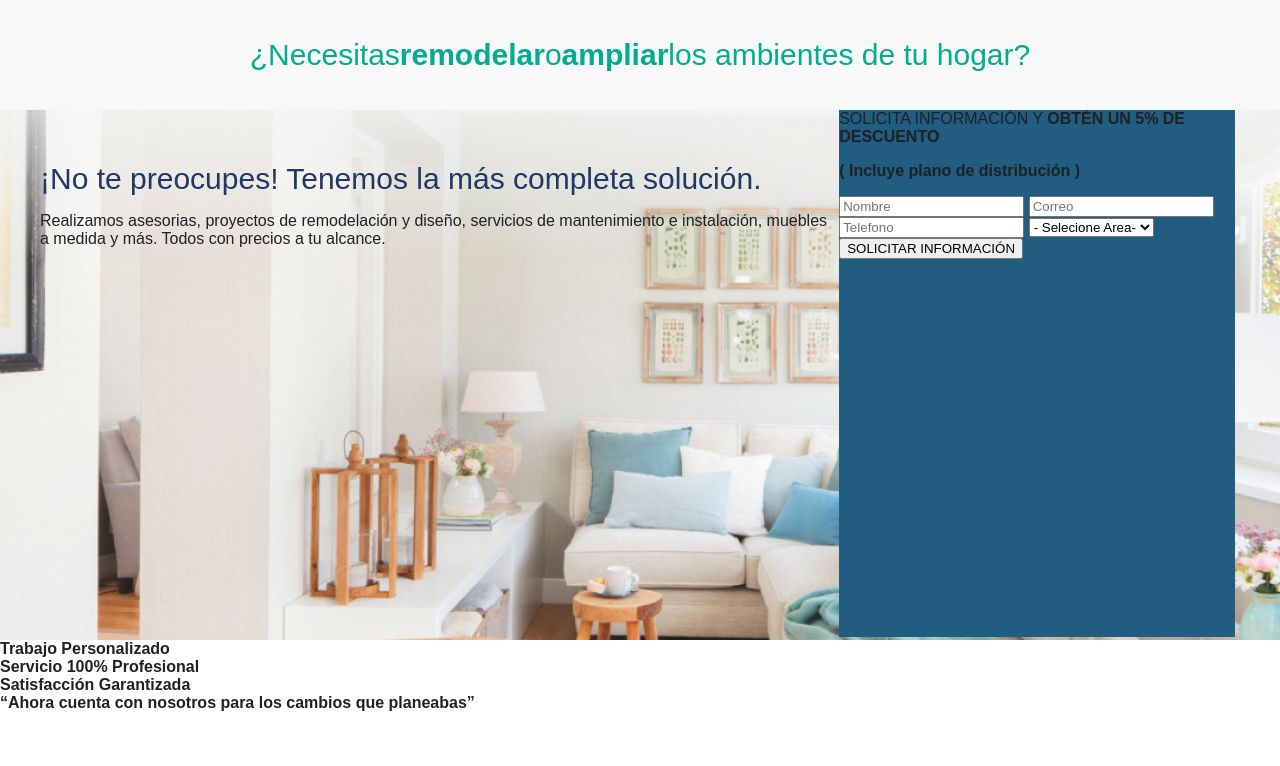
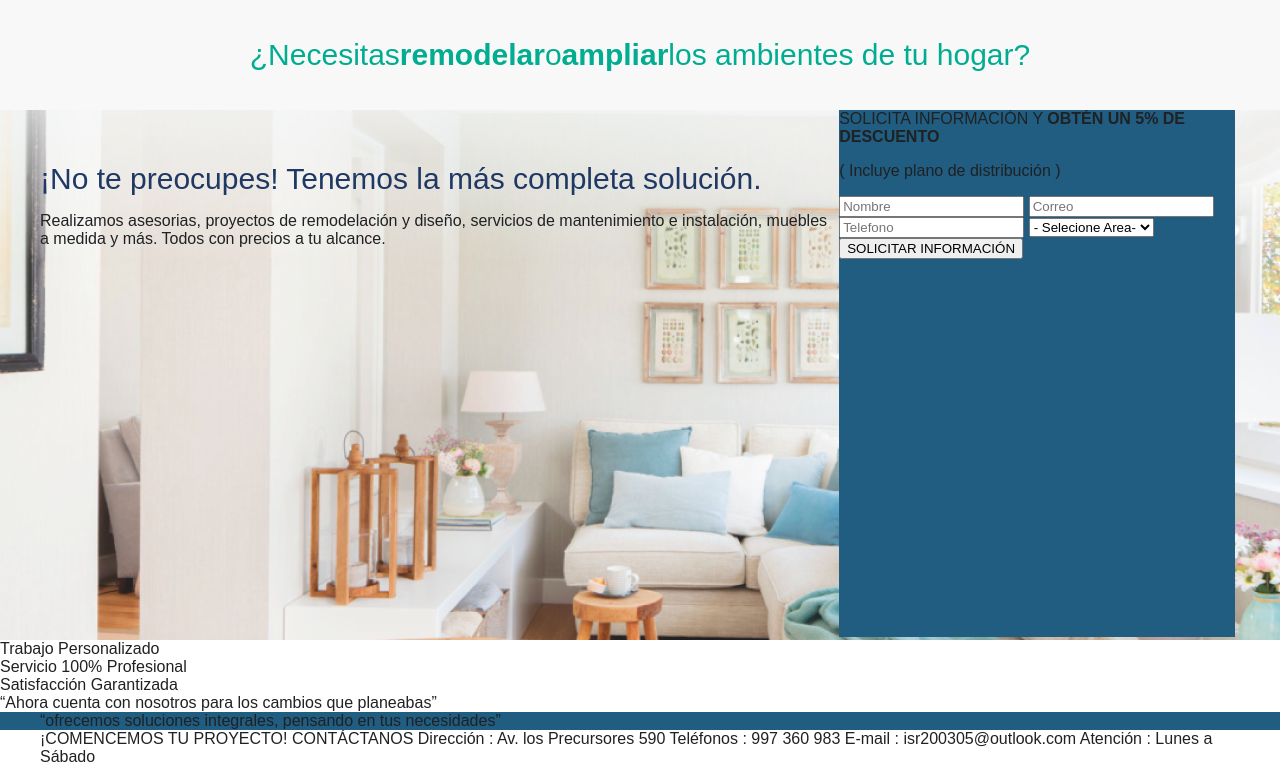
Before and after one commit to juankp3/landingpage, a PHP site: page /views/home/index.php in a window 1280 px wide. Shown: the part 88-854 px from the top of the page. Before the commit the page ends 799 px from the top, so only its background shows below. Run offline with PHP 8.4, Linux system fonts and the light colour scheme; some libraries are stand-ins or nearby versions; some web fonts are replaced.

Commit message:
avance maquetado footer

```diff
--- a/public/_dev/css/pages/home.styl
+++ b/public/_dev/css/pages/home.styl
@@ -66,10 +66,18 @@ section.sf-room
         width: 66.6%
         h2
             color: $color-segunday
-            font-size: 30px;
+            font-size: 30px
             padding-top: 52px
 
     .sf-form
         background: #205D81
         width: 33%
         height 527px
+
+
+footer
+    section.sf-top-footer
+        background: #205D81
+    section.sf-bottom-footer
+        padding-left: 10px
+        padding-right: 10px
--- a/public/_dev/gulpfile.js
+++ b/public/_dev/gulpfile.js
@@ -4,7 +4,7 @@ const uglify  = require('gulp-uglify');
 
 function styluscss(){
     //ruta de  archivos .styl
-    return src('css/*.styl')
+    return src('css/**/*.styl')
         //indicando compilar con stylus
         .pipe(stylus())
         //ruta de guardado del archivo compilado .styl a css
@@ -12,7 +12,7 @@ function styluscss(){
 }
 
 function watch_files(){
-    watch('css/*.styl', styluscss);
+    watch('css/**/*.styl', styluscss);
 }
 
 //ejecutando funcion style
--- a/public/views/home/index.php
+++ b/public/views/home/index.php
@@ -37,7 +37,7 @@
             </div>
             <div class="sf-form">
                 <form action="">
-                    <h4>SOLICITA INFORMACIÓN Y <strong>OBTÉN UN 5% DE DESCUENTO<strong></h4>
+                    <h4>SOLICITA INFORMACIÓN Y <strong>OBTÉN UN 5% DE DESCUENTO</strong></h4>
                     <p>( Incluye plano de distribución )</p>
                     <input type="text" placeholder="Nombre">
                     <input type="text" placeholder="Correo">
@@ -64,8 +64,18 @@
     </section>
 
     <footer>
-        <div class="sf-top-footer"></div>
-        <div class="sf-botoom-footer"></div>
+        <section class="sf-top-footer">
+            <div class="content">“ofrecemos soluciones integrales, pensando en tus necesidades”</div>
+        </section>
+        <section class="sf-bottom-footer">
+            <div class="content">¡COMENCEMOS TU PROYECTO!
+            CONTÁCTANOS
+            Dirección : Av. los Precursores 590
+            Teléfonos : 997 360 983
+            E-mail : isr200305@outlook.com
+            Atención : Lunes a Sábado
+            </div>
+        </section>
     </footer>
 
 </body>
```
Also changed, not shown: public/_dev/css/newstyle.styl (line endings or trailing spaces), public/assets/css/newstyle.css.
